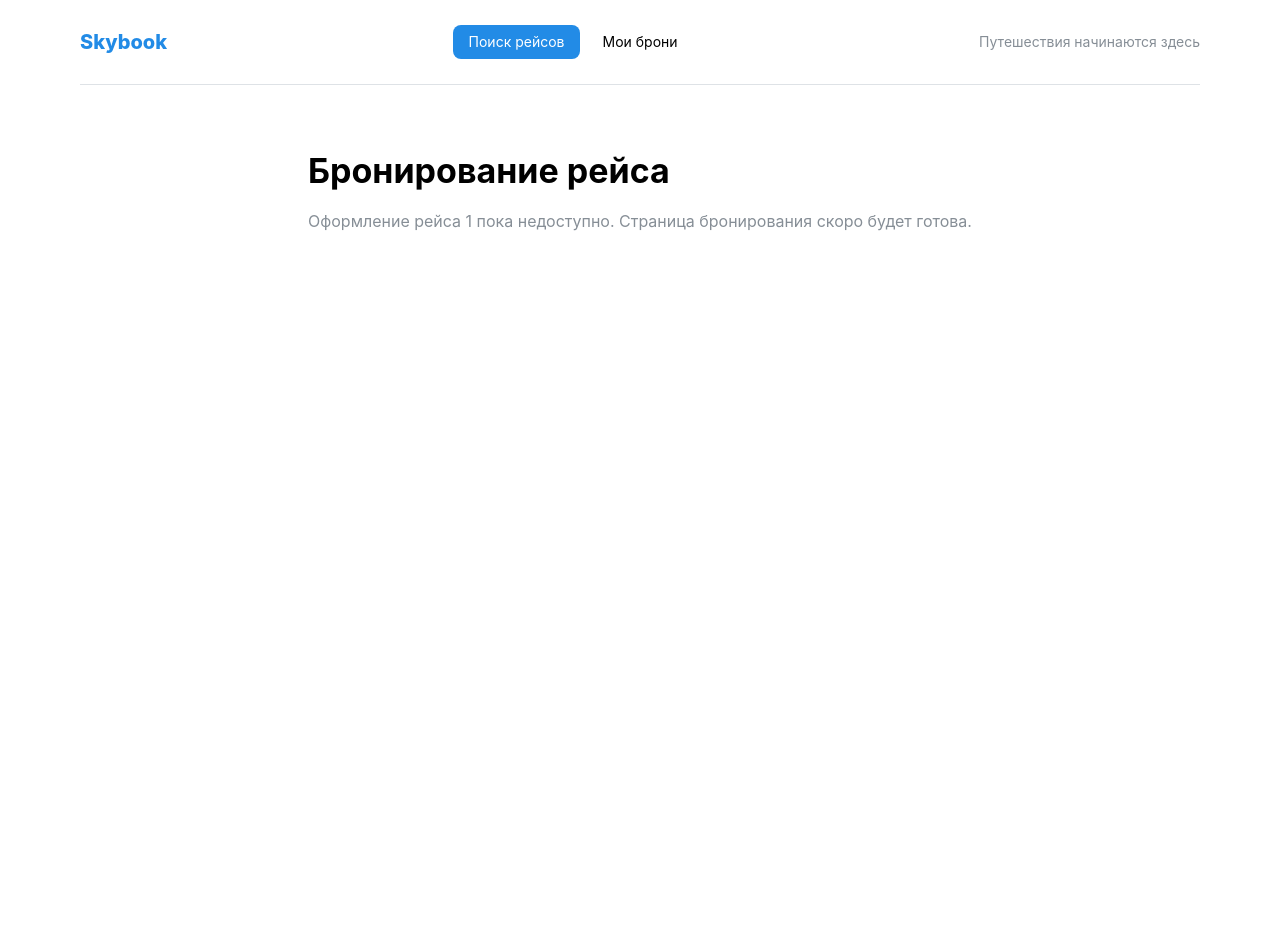
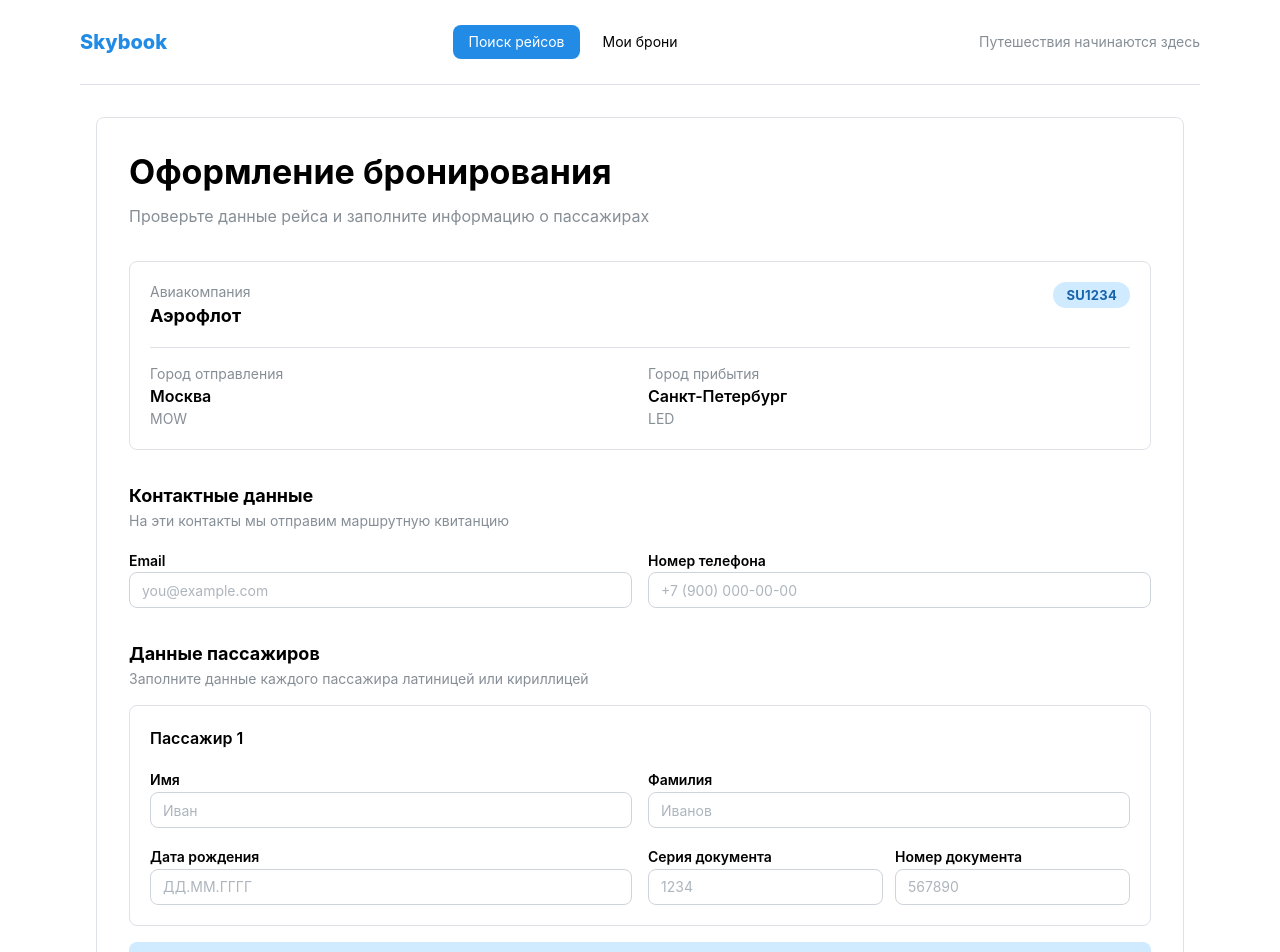
Before and after one commit to Konstantin-Gromakovskiy/middle-frontend-project-390, a Next.js app in the folder code/: page /booking/1 in a window 1280 px wide. Shown: the top 952 px of the page. Before the commit the page ends 800 px from the top, so only its background shows below. Built offline with nearby package versions, Linux system fonts and the light colour scheme.

Commit message:
Добавил ui форма на страницу бронирования рейстов. API пока не подключено

```diff
--- a/code/src/app/booking/[flightId]/page.tsx
+++ b/code/src/app/booking/[flightId]/page.tsx
@@ -1,4 +1,6 @@
-import { Container, Stack, Text, Title } from '@mantine/core'
+import { Container } from '@mantine/core'
+import { Booking } from '@/widgets/booking/ui/Booking'
+import type { Flight } from '@/shered/api/server-api.types'
 
 type BookingPageProps = {
   params: Promise<{
@@ -8,14 +10,24 @@ type BookingPageProps = {
 
 export default async function BookingPage({ params }: BookingPageProps) {
   const { flightId } = await params
-  const message = `Оформление рейса ${flightId} пока недоступно. Страница бронирования скоро будет готова.`
+
+  // TODO: заменить hardcode запросом рейса по flightId после подключения API.
+  const flight: Flight = {
+    id: flightId,
+    flightNumber: 'SU1234',
+    airline: { code: 'SU', name: 'Аэрофлот' },
+    origin: { code: 'MOW', name: 'Москва', country: 'Россия' },
+    destination: { code: 'LED', name: 'Санкт-Петербург', country: 'Россия' },
+    departureAt: '2026-07-01T08:00:00Z',
+    arrivalAt: '2026-07-01T09:25:00Z',
+    durationMinutes: 85,
+    price: { amount: 5400, currency: 'RUB' },
+    seatsAvailable: 42,
+  }
 
   return (
-    <Container component="main" maw={1120} mx="auto" mt="xl" p="xl">
-      <Stack gap="md">
-        <Title order={1}>Бронирование рейса</Title>
-        <Text c="dimmed">{message}</Text>
-      </Stack>
+    <Container component="main" size={1120} mt="xl" mb="xl">
+      <Booking flight={flight} />
     </Container>
   )
 }
--- /dev/null
+++ b/code/src/entities/flight/ui/FlightBookingSummary.tsx
@@ -0,0 +1,35 @@
+import { Badge, Card, Divider, Group, SimpleGrid, Stack, Text } from '@mantine/core'
+import type { Flight } from '@/shered/api/server-api.types'
+
+type FlightBookingSummaryProps = {
+  flight: Flight
+}
+
+export function FlightBookingSummary({ flight }: FlightBookingSummaryProps) {
+  return (
+    <Card withBorder radius="md" padding="lg">
+      <Stack gap="md">
+        <Group justify="space-between" align="flex-start">
+          <div>
+            <Text c="dimmed" size="sm">Авиакомпания</Text>
+            <Text fw={700} size="lg">{flight.airline.name}</Text>
+          </div>
+          <Badge variant="light" size="lg">{flight.flightNumber}</Badge>
+        </Group>
+        <Divider />
+        <SimpleGrid cols={{ base: 1, sm: 2 }}>
+          <div>
+            <Text c="dimmed" size="sm">Город отправления</Text>
+            <Text fw={600}>{flight.origin.name}</Text>
+            <Text c="dimmed" size="sm">{flight.origin.code}</Text>
+          </div>
+          <div>
+            <Text c="dimmed" size="sm">Город прибытия</Text>
+            <Text fw={600}>{flight.destination.name}</Text>
+            <Text c="dimmed" size="sm">{flight.destination.code}</Text>
+          </div>
+        </SimpleGrid>
+      </Stack>
+    </Card>
+  )
+}
--- /dev/null
+++ b/code/src/features/create-booking/model/types.ts
@@ -0,0 +1,13 @@
+export type PassengerFormValues = {
+  firstName: string
+  lastName: string
+  dateOfBirth: Date | null
+  documentSeries: string
+  documentNumber: string
+}
+
+export type BookingFormValues = {
+  email: string
+  phone: string
+  passengers: PassengerFormValues[]
+}
--- /dev/null
+++ b/code/src/features/create-booking/ui/BookingForm.tsx
@@ -0,0 +1,147 @@
+'use client'
+
+import { Button, Card, Group, SimpleGrid, Stack, Text, TextInput } from '@mantine/core'
+import { DateInput } from '@mantine/dates'
+import { useForm } from '@mantine/form'
+import { useState } from 'react'
+import type { BookingFormValues, PassengerFormValues } from '../model/types'
+
+const emptyPassenger: PassengerFormValues = {
+  firstName: '',
+  lastName: '',
+  dateOfBirth: null,
+  documentSeries: '',
+  documentNumber: '',
+}
+
+export function BookingForm() {
+  const [isSubmitted, setIsSubmitted] = useState(false)
+  const form = useForm<BookingFormValues>({
+    initialValues: {
+      email: '',
+      phone: '',
+      passengers: [{ ...emptyPassenger }],
+    },
+    validate: {
+      email: value => /^\S+@\S+\.\S+$/.test(value) ? null : 'Введите корректный email',
+      phone: value => value.trim().length > 0 ? null : 'Введите номер телефона',
+      passengers: {
+        firstName: value => value.trim().length > 0 ? null : 'Введите имя',
+        lastName: value => value.trim().length > 0 ? null : 'Введите фамилию',
+        dateOfBirth: value => value instanceof Date && !Number.isNaN(value.getTime()) ? null : 'Укажите дату рождения',
+        documentSeries: value => value.trim().length > 0 ? null : 'Введите серию документа',
+        documentNumber: value => value.trim().length > 0 ? null : 'Введите номер документа',
+      },
+    },
+  })
+
+  const addPassenger = () => {
+    form.insertListItem('passengers', { ...emptyPassenger })
+    setIsSubmitted(false)
+  }
+
+  const handleSubmit = () => {
+    setIsSubmitted(true)
+  }
+
+  return (
+    <form data-testid="booking-form" onSubmit={form.onSubmit(handleSubmit)}>
+      <Stack gap="xl">
+        <section aria-labelledby="contact-details-title">
+          <Stack gap="md">
+            <div>
+              <Text id="contact-details-title" fw={700} size="lg">Контактные данные</Text>
+              <Text c="dimmed" size="sm">На эти контакты мы отправим маршрутную квитанцию</Text>
+            </div>
+            <SimpleGrid cols={{ base: 1, sm: 2 }}>
+              <TextInput
+                label="Email"
+                placeholder="you@example.com"
+                type="email"
+                data-testid="booking-email"
+                {...form.getInputProps('email')}
+              />
+              <TextInput
+                label="Номер телефона"
+                placeholder="+7 (900) 000-00-00"
+                type="tel"
+                data-testid="booking-phone"
+                {...form.getInputProps('phone')}
+              />
+            </SimpleGrid>
+          </Stack>
+        </section>
+
+        <section aria-labelledby="passengers-title">
+          <Stack gap="md">
+            <div>
+              <Text id="passengers-title" fw={700} size="lg">Данные пассажиров</Text>
+              <Text c="dimmed" size="sm">Заполните данные каждого пассажира латиницей или кириллицей</Text>
+            </div>
+            {form.values.passengers.map((_, index) => (
+              <Card key={form.key(`passengers.${index}`)} withBorder radius="md" padding="lg">
+                <Stack gap="md">
+                  <Text fw={600}>
+                    Пассажир
+                    {' '}
+                    {index + 1}
+                  </Text>
+                  <SimpleGrid cols={{ base: 1, sm: 2 }}>
+                    <TextInput
+                      label="Имя"
+                      placeholder="Иван"
+                      data-testid={`passenger-${index}-first-name`}
+                      {...form.getInputProps(`passengers.${index}.firstName`)}
+                    />
+                    <TextInput
+                      label="Фамилия"
+                      placeholder="Иванов"
+                      data-testid={`passenger-${index}-last-name`}
+                      {...form.getInputProps(`passengers.${index}.lastName`)}
+                    />
+                    <DateInput
+                      label="Дата рождения"
+                      placeholder="ДД.ММ.ГГГГ"
+                      valueFormat="DD.MM.YYYY"
+                      maxDate={new Date()}
+                      data-testid={`passenger-${index}-birth-date`}
+                      {...form.getInputProps(`passengers.${index}.dateOfBirth`)}
+                    />
+                    <Group align="flex-start" gap="sm" wrap="nowrap">
+                      <TextInput
+                        label="Серия документа"
+                        placeholder="1234"
+                        data-testid={`passenger-${index}-document-series`}
+                        {...form.getInputProps(`passengers.${index}.documentSeries`)}
+                      />
+                      <TextInput
+                        label="Номер документа"
+                        placeholder="567890"
+                        data-testid={`passenger-${index}-document-number`}
+                        {...form.getInputProps(`passengers.${index}.documentNumber`)}
+                      />
+                    </Group>
+                  </SimpleGrid>
+                </Stack>
+              </Card>
+            ))}
+            <Button type="button" variant="light" onClick={addPassenger} data-testid="add-passenger">
+              Добавить пассажира
+            </Button>
+          </Stack>
+        </section>
+
+        <Stack gap="md" align="flex-start">
+          <Button type="submit" size="md" data-testid="submit-booking">
+            Забронировать
+          </Button>
+          {isSubmitted && (
+            <Text c="green" size="sm" role="status">
+              Все данные заполнены. Отправка бронирования будет подключена позже.
+            </Text>
+          )}
+        </Stack>
+      </Stack>
+    </form>
+  )
+}
--- /dev/null
+++ b/code/src/widgets/booking/ui/Booking.tsx
@@ -0,0 +1,23 @@
+import { Paper, Stack, Text, Title } from '@mantine/core'
+import { FlightBookingSummary } from '@/entities/flight/ui/FlightBookingSummary'
+import { BookingForm } from '@/features/create-booking/ui/BookingForm'
+import type { Flight } from '@/shered/api/server-api.types'
+
+type BookingProps = {
+  flight: Flight
+}
+
+export function Booking({ flight }: BookingProps) {
+  return (
+    <Paper component="section" p={{ base: 'md', sm: 'xl' }} withBorder radius="md">
+      <Stack gap="xl">
+        <div>
+          <Title order={1}>Оформление бронирования</Title>
+          <Text c="dimmed" mt="xs">Проверьте данные рейса и заполните информацию о пассажирах</Text>
+        </div>
+        <FlightBookingSummary flight={flight} />
+        <BookingForm />
+      </Stack>
+    </Paper>
+  )
+}
```
